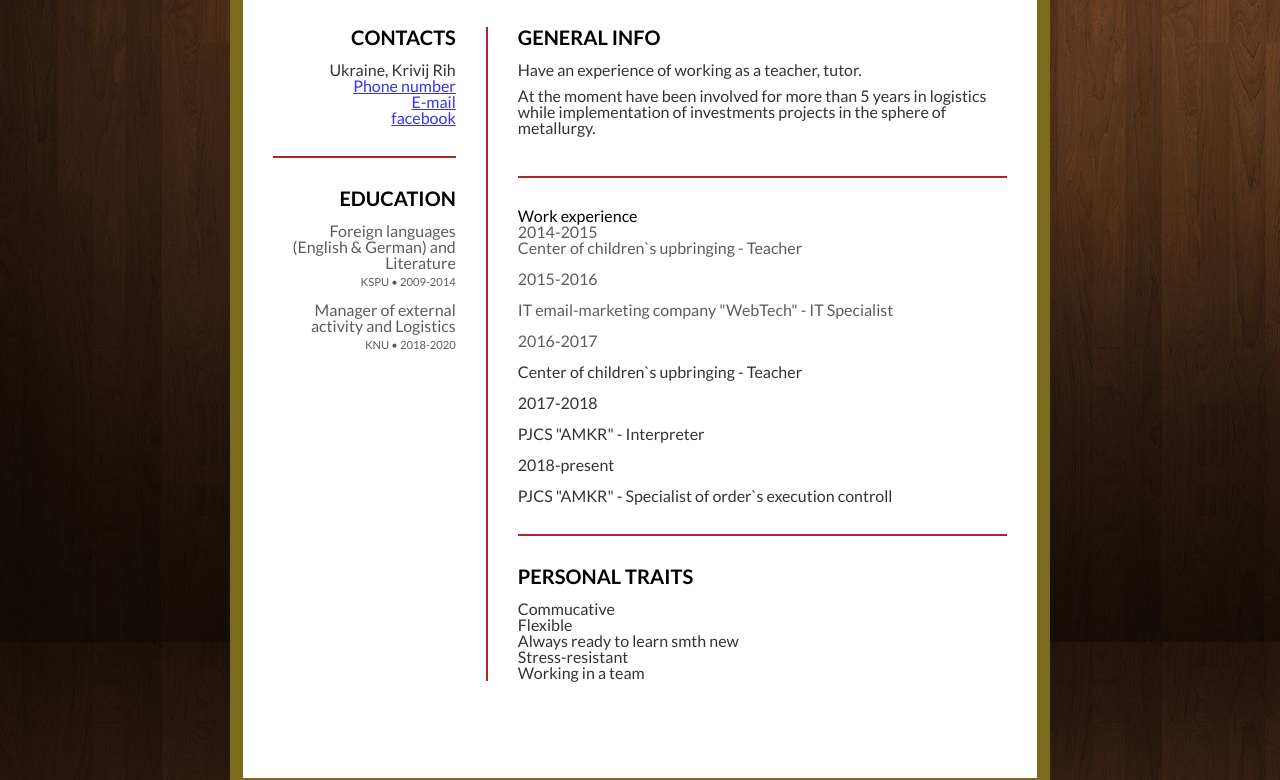
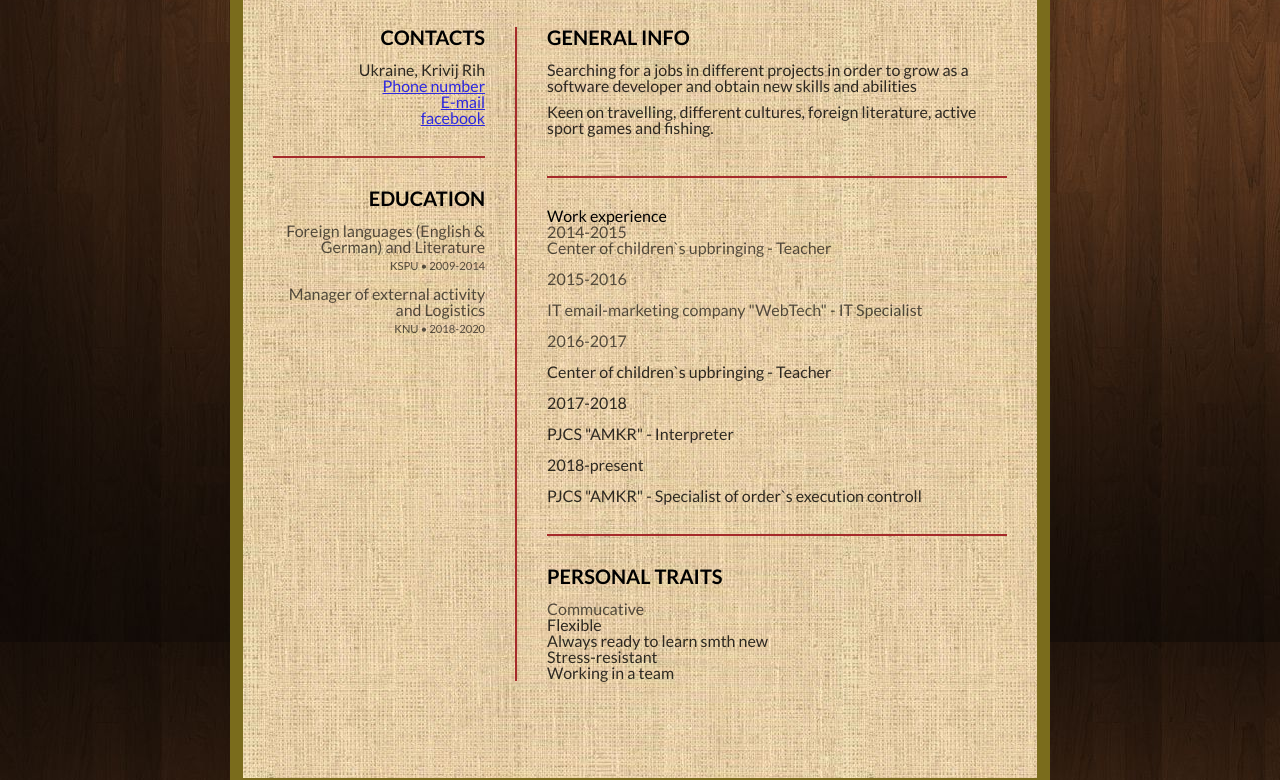
Before and after one commit to PavelBorisenkoRD/applicationForms, a plain HTML site: page index.html in a window 1280 px wide. Shown: the part 558-1338 px from the top of the page. Drawn offline with Linux system fonts and the light colour scheme.

Commit message:
added info

```diff
--- a/index.html
+++ b/index.html
@@ -64,12 +64,12 @@
         <section class="content-right">
           <div class="personal">
             <h3 class="title">General info</h3>
-            <p>Have an experience of working as a teacher, tutor.</p>
+            <p>Searching for a jobs in different projects in order to grow
+                as a software developer and obtain new skills and abilities </p>
 
             <p>
-              At the moment have been involved for more than 5 years in
-              logistics while implementation of investments projects in the
-              sphere of metallurgy.
+              Keen on travelling, different cultures, foreign literature,
+              active sport games and fishing.
             </p>
           </div>
 
@@ -96,11 +96,11 @@
           <div class="qualities">
             <h3 class="title">Personal traits</h3>
             <ul>
-              <li>Commucative</li>
-              <li>Flexible</li>
-              <li>Always ready to learn smth new</li>
-              <li>Stress-resistant</li>
-              <li>Working in a team</li>
+              <li> <p>Commucative </p></li>
+              <li><p></p>Flexible </p> </li>
+              <li><p></p>Always ready to learn smth new </p></li>
+              <li><p></p>Stress-resistant</p></li>
+              <li><p></p>Working in a team</p></li>
             </ul>
           </div>
         </section>
--- a/style.css
+++ b/style.css
@@ -9,7 +9,7 @@ li {
 main {
   width: 210mm;
   height: 297mm;
-  background-color: white;
+  background-image:url("./img/tbodyback.jpeg");
   margin: 200px auto;
 
   border: 13px solid rgb(122, 108, 28);
```
Also changed, not shown: img/tbodyback.jpeg (added).
